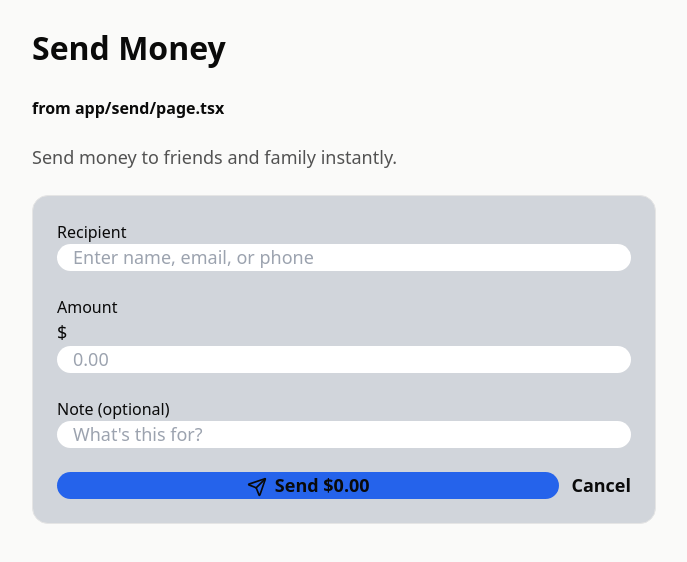
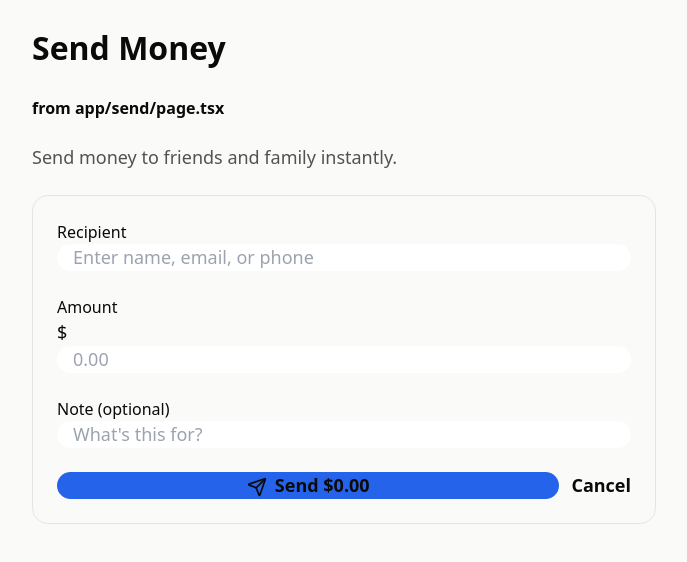
Before and after one commit to rituzangle/flux-b1, a Next.js app: page /send in a window 1280 px wide. Shown: the top 562 px of the page, without its empty margins (296-983 px from the left). Built offline with nearby package versions, Linux system fonts and the light colour scheme.

Commit message:
Updated Card.tsx

```diff
--- a/src/components/ui/Card.tsx
+++ b/src/components/ui/Card.tsx
@@ -12,9 +12,9 @@ const Card = forwardRef<HTMLDivElement, CardProps>(
   ({ variant = 'default', selected = false, className = '', children, ...props }, ref) => {
     const baseClasses = 'rounded-lg p-6 transition-all duration-200';
 const variantClasses = {
-  default: 'bg-gray-300 border border-border-default shadow-sm',
-  elevated: 'bg-gray-300 shadow-md hover:shadow-lg',
-  selectable: `bg-gray-300 border-2 cursor-pointer ${
+  default: 'bg-background-card border border-border-default shadow-sm',
+  elevated: 'bg-background-card shadow-md hover:shadow-lg',
+  selectable: `bg-background-card border-2 cursor-pointer ${
     selected
       ? 'border-border-selected bg-blue-50'
       : 'border-border-default hover:border-blue-300 hover:shadow-md'
```
